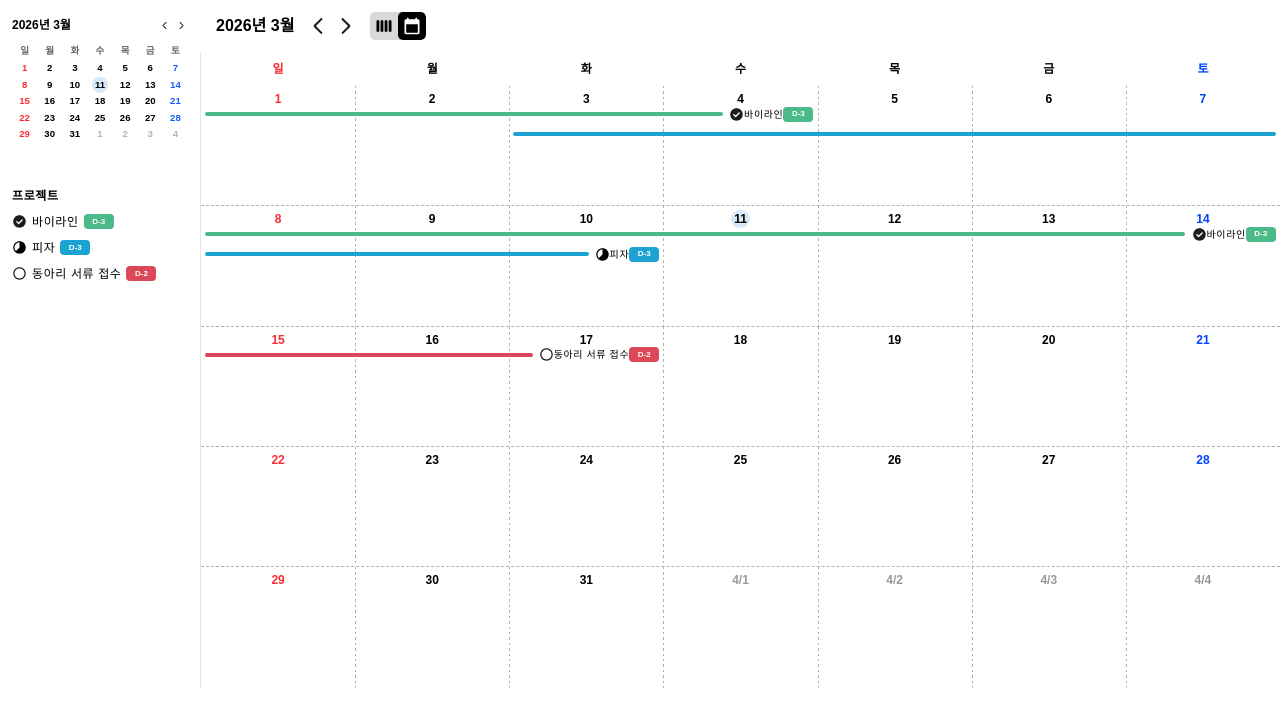
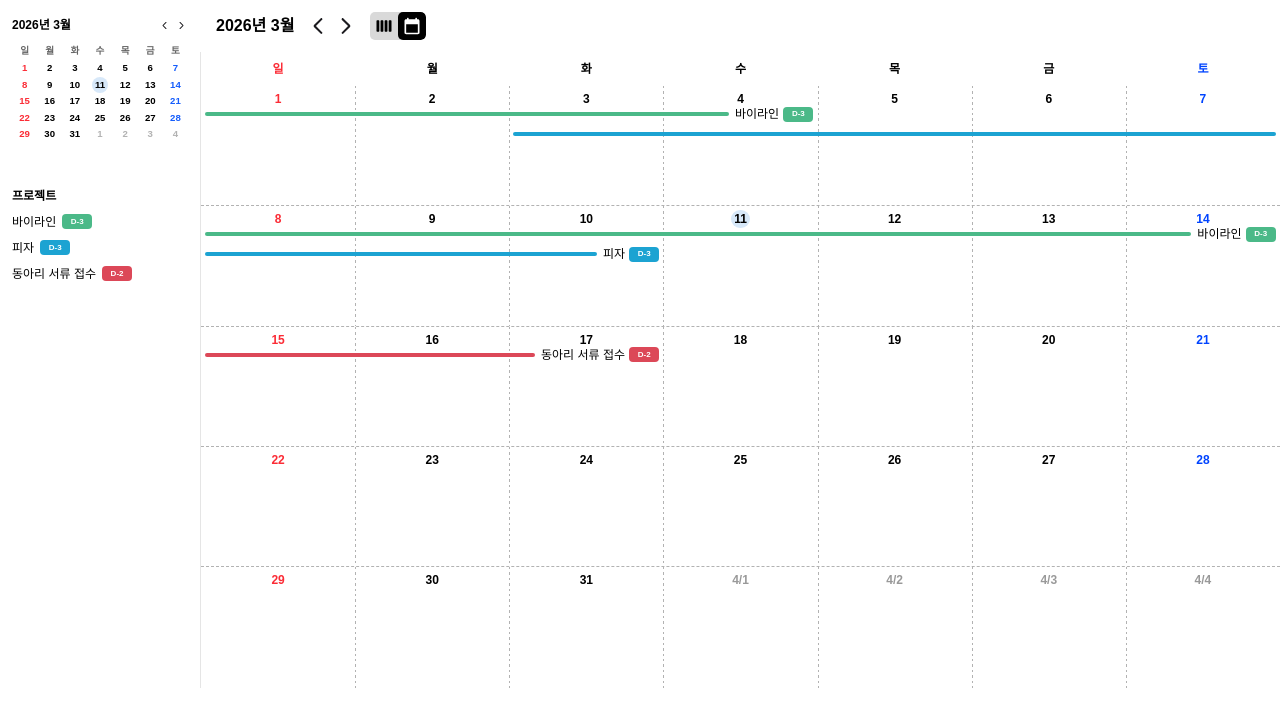
Before and after one commit to whoneykkk/focusflow, a React (Vite) app in the folder frontend/: page / in a window 1280 px wide. Shown: the top 726 px of the page. Built offline with nearby package versions, Linux system fonts and the light colour scheme; a web font is replaced by a local one.

Commit message:
refactor: consolidate event label components and update references in monthly and weekly views

```diff
--- a/frontend/src/app/components/icons.tsx
+++ b/frontend/src/app/components/icons.tsx
@@ -177,17 +177,6 @@ export function ChevronRightIcon({ size = 20 }: { size?: number }) {
   );
 }
 
-export function ProjectIcon({ type, color }: { type: 'check' | 'clock' | 'circle'; color?: string }) {
-  switch (type) {
-    case 'check':
-      return <CheckCircleIcon color={color} />;
-    case 'clock':
-      return <ClockLoaderIcon color={color} />;
-    case 'circle':
-      return <CircleIcon color={color} />;
-  }
-}
-
 export function DDayBadge({ dDay, color }: { dDay: number; color: string }) {
   return (
     <div
--- a/frontend/src/app/components/layout/sidebar.tsx
+++ b/frontend/src/app/components/layout/sidebar.tsx
@@ -12,7 +12,7 @@ import {
   subMonths,
 } from 'date-fns';
 import { projects } from '../calendar-data';
-import { ProjectIcon, DDayBadge } from '../icons';
+import { DDayBadge } from '../icons';
 
 interface SidebarProps {
   currentDate: Date;
@@ -106,14 +106,13 @@ export function Sidebar({ currentDate, onDateChange, selectedDate }: SidebarProp
 
       {/* Projects */}
       <div>
-        <p className="text-[1em] text-black mb-2" style={{ fontWeight: 700, letterSpacing: '0.6px' }}>
+        <p className="text-[1em] text-black mb-2" style={{ fontWeight: 700}}>
           프로젝트
         </p>
         <div className="flex flex-col gap-2">
           {projects.map((project) => (
-            <div key={project.id} className="flex items-center gap-[5px]">
-              <ProjectIcon type={project.icon} />
-              <span className="text-[1em] text-black" style={{ fontWeight: 400, letterSpacing: '0.6px' }}>
+            <div key={project.id} className="flex items-center gap-[0.5em]">
+              <span className="text-[1em] text-black" style={{ fontWeight: 400}}>
                 {project.name}
               </span>
               <DDayBadge dDay={project.dDay} color={project.color} />
--- a/frontend/src/app/components/monthly/monthly-event-bar.tsx
+++ b/frontend/src/app/components/monthly/monthly-event-bar.tsx
@@ -1,6 +1,6 @@
 import React from 'react';
 import { differenceInDays } from 'date-fns';
-import { MonthlyEventLabel } from './monthly-event-label';
+import { EventLabel } from '../shared/event-label';
 import { projects } from '../calendar-data';
 import type { CalendarEvent } from '../calendar-data';
 
@@ -54,7 +54,7 @@ export function MonthlyEventBar({ event, row, weekDays }: MonthlyEventBarProps)
               whiteSpace: 'nowrap',
             }}
           >
-          <MonthlyEventLabel project={project} />
+            <EventLabel project={project} variant="monthly" />
           </div>
         )}
       </div>
--- a/frontend/src/app/components/monthly/monthly-event-label.tsx
+++ /dev/null
@@ -1,22 +0,0 @@
-import React from 'react';
-import { ProjectIcon, DDayBadge } from '../icons';
-import type { Project } from '../calendar-data';
-
-interface MonthlyEventLabelProps {
-  project: Project;
-}
-
-export function MonthlyEventLabel({ project }: MonthlyEventLabelProps) {
-  return (
-    <>
-      <ProjectIcon type={project.icon} />
-      <span
-        className="text-[0.833em] text-black whitespace-nowrap"
-        style={{ fontWeight: 400, letterSpacing: '0.6px' }}
-      >
-        {project.name}
-      </span>
-      <DDayBadge dDay={project.dDay} color={project.color} />
-    </>
-  );
-}
--- /dev/null
+++ b/frontend/src/app/components/shared/event-label.tsx
@@ -0,0 +1,21 @@
+import React from 'react';
+import { DDayBadge } from '../icons';
+import type { Project } from '../calendar-data';
+
+interface EventLabelProps {
+  project: Project;
+  variant?: 'weekly' | 'monthly';
+}
+
+export function EventLabel({ project, variant = 'monthly' }: EventLabelProps) {
+  const gapClass = variant === 'weekly' ? 'gap-[0.5em]' : 'gap-[0.35em]';
+
+  return (
+    <span className={`inline-flex items-center whitespace-nowrap ${gapClass}`}>
+      <span className="text-[1em] text-black" style={{ fontWeight: 400 }}>
+        {project.name}
+      </span>
+      <DDayBadge dDay={project.dDay} color={project.color} />
+    </span>
+  );
+}
--- a/frontend/src/app/components/weekly/weekly-event-label.tsx
+++ /dev/null
@@ -1,22 +0,0 @@
-import React from 'react';
-import { ProjectIcon, DDayBadge } from '../icons';
-import type { Project } from '../calendar-data';
-
-interface WeeklyEventLabelProps {
-  project: Project;
-}
-
-export function WeeklyEventLabel({ project }: WeeklyEventLabelProps) {
-  return (
-    <>
-      <ProjectIcon type={project.icon} />
-      <span
-        className="text-[1em] text-black whitespace-nowrap"
-        style={{ fontWeight: 400, letterSpacing: '0.6px' }}
-      >
-        {project.name}
-      </span>
-      <DDayBadge dDay={project.dDay} color={project.color} />
-    </>
-  );
-}
--- a/frontend/src/app/components/weekly/weekly-view.tsx
+++ b/frontend/src/app/components/weekly/weekly-view.tsx
@@ -9,10 +9,10 @@ import { projects, calendarEvents, schedules, todos, stickyNotes, getEventsForWe
 import { CalendarDayHeader } from '../shared/calendar-day-header';
 import { VerticalGridLines } from '../shared/vertical-grid-lines';
 import { DayNumber } from '../shared/day-number';
+import { EventLabel } from '../shared/event-label';
 import { ScheduleCard } from './schedule-card';
 import { TodoItem } from './todo-item';
 import { StickyNote } from './sticky-note';
-import { WeeklyEventLabel } from './weekly-event-label';
 
 interface WeeklyViewProps {
   currentDate: Date;
@@ -108,7 +108,7 @@ export function WeeklyView({ currentDate }: WeeklyViewProps) {
                 className="h-full rounded-r-[5px] flex items-center justify-end pr-2 gap-[0.5em]"
                 style={{ backgroundColor: project.bgColor }}
               >
-                {endsThisWeek && <WeeklyEventLabel project={project} />}
+                {endsThisWeek && <EventLabel project={project} variant="weekly" />}
               </div>
             </div>
           );
```
